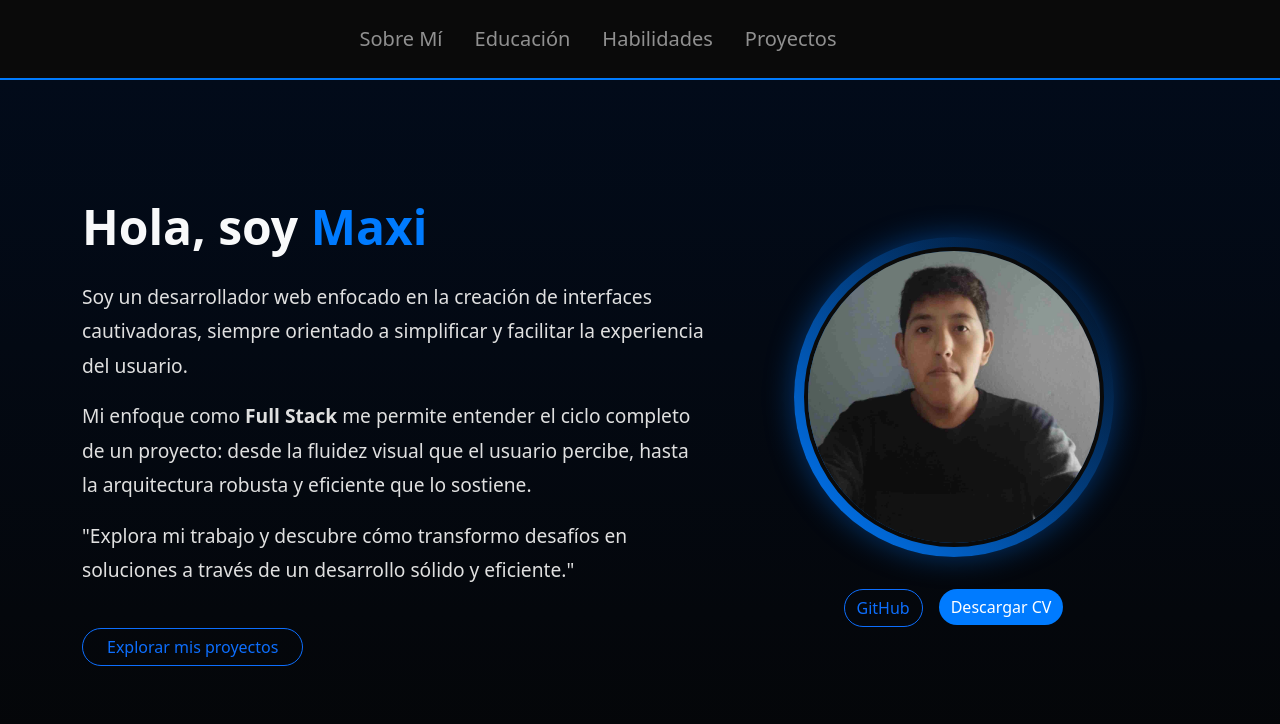
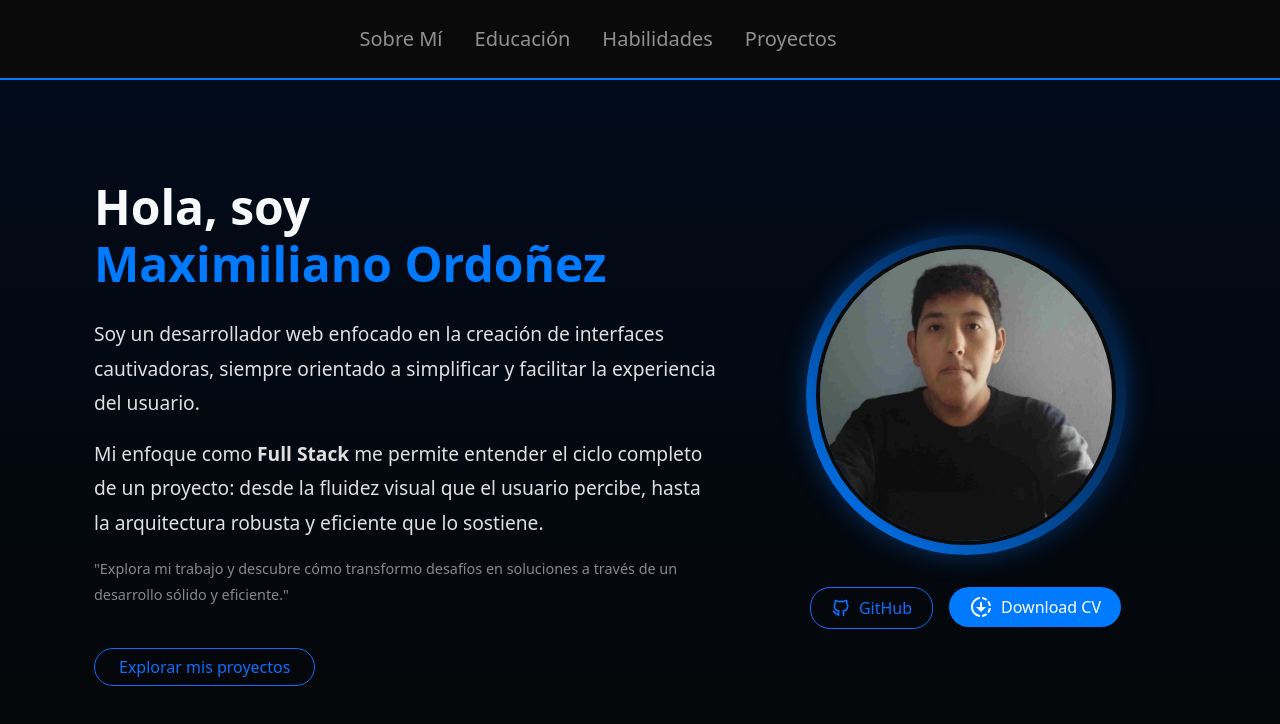
Before and after one commit to Maxii34/Mi-Portafolio-FullStack, a React (Vite) app: page / in a window 1280 px wide. Shown: the top 724 px of the page. Built offline with nearby package versions, Linux system fonts and the light colour scheme.

Commit message:
css de stylos pasado al index.css

```diff
--- a/package.json
+++ b/package.json
@@ -12,9 +12,11 @@
   "dependencies": {
     "bootstrap": "^5.3.8",
     "bootstrap-icons": "^1.13.1",
+    "framer-motion": "^12.34.2",
     "react": "^19.1.1",
     "react-bootstrap": "^2.10.10",
     "react-dom": "^19.1.1",
+    "react-icons": "^5.5.0",
     "react-router": "^7.9.6"
   },
   "devDependencies": {
@@ -22,6 +24,7 @@
     "@types/react": "^19.1.16",
     "@types/react-dom": "^19.1.9",
     "@vitejs/plugin-react": "^5.0.4",
+    "baseline-browser-mapping": "^2.9.19",
     "eslint": "^9.36.0",
     "eslint-plugin-react-hooks": "^5.2.0",
     "eslint-plugin-react-refresh": "^0.4.22",
--- a/src/App.jsx
+++ b/src/App.jsx
@@ -1,5 +1,6 @@
 import { Menu } from "./Components/shared/Menu"
 import { Inicio } from "./Components/page/Inicio"
+
 
 function App() {
   return (
--- a/src/Components/page/Inicio.jsx
+++ b/src/Components/page/Inicio.jsx
@@ -4,7 +4,7 @@ import { Introduccion } from "../ui/Introducion";
 
 export const Inicio = () => {
     return (
-        <Container id="home" className="d-flex align-items-center" style={{ minHeight: '80vh' }}>
+        <Container id="home" className="d-flex justify-content-center align-items-center" style={{ minHeight: '80vh' }}>
             <Row className="align-items-center w-100">
                 <Col xs={12} md={7}>
                     <Introduccion />
--- a/src/Components/ui/ImagenPerfil.jsx
+++ b/src/Components/ui/ImagenPerfil.jsx
@@ -1,60 +1,70 @@
 import { Button } from "react-bootstrap";
 import Image from "react-bootstrap/Image";
+import { TbBrandGithub } from "react-icons/tb";
+import { MdDownloading } from "react-icons/md";
+import { motion } from "framer-motion";
 
 export const ImagenPerfil = () => {
   return (
     <div className="d-flex flex-column justify-content-center align-items-center h-100 py-5">
-      {/* TU IMAGEN (Sin cambios en estilo, solo agregué margen abajo) */}
-      <div
-        style={{
-          position: "relative",
-          padding: "10px",
-          borderRadius: "50%",
-          background: "linear-gradient(45deg, #007bff, transparent)",
-          boxShadow: "0 0 30px rgba(0, 123, 255, 0.4)",
-          marginBottom: "2rem",
+
+      {/* Imagen con animación */}
+      <motion.div
+        className="profile-image-container"
+        initial={{ opacity: 0, scale: 0.8 }}
+        animate={{
+          opacity: 1,
+          scale: 1,
+          boxShadow: [
+            "0 0 20px rgba(0, 123, 255, 0.3)",
+            "0 0 40px rgba(0, 123, 255, 0.6)",
+            "0 0 20px rgba(0, 123, 255, 0.3)"
+          ]
+        }}
+        transition={{
+          duration: 0.8,
+          boxShadow: {
+            duration: 3,
+            repeat: Infinity,
+            ease: "easeInOut"
+          }
         }}
       >
         <Image
           src="compressed-Maxi.jpeg"
           roundedCircle
-          style={{
-            width: "300px",
-            height: "300px",
-            objectFit: "cover",
-            border: "4px solid #0a0a0a",
-          }}
+          className="profile-image"
           alt="Foto de perfil"
         />
-      </div>
+      </motion.div>
 
-      {/* LO NUEVO: Botones */}
+      {/* Botones */}
       <div className="d-flex gap-3">
+        <motion.div whileHover={{ scale: 1.05 }} whileTap={{ scale: 0.95 }}>
           <Button
             href="https://github.com/Maxii34"
             target="_blank"
             variant="outline-primary"
-          style={{ borderRadius: "20px" }}
+            className="btn-custom"
           >
-          GitHub
+            <TbBrandGithub className="fs-5" /> GitHub
           </Button>
+        </motion.div>
 
+        <motion.div whileHover={{ scale: 1.05 }} whileTap={{ scale: 0.95 }}>
           <a
-          href="/public/CV-Maximiliano_Ordoñez.pdf"
+            href="/CV-Maximiliano_Ordoñez.pdf"
             download="CV_Maximiliano_Ordoñez.pdf"
-          style={{ textDecoration: "none" }}
+            className="download-link"
           >
             <Button
               variant="primary"
-            style={{
-              borderRadius: "20px",
-              backgroundColor: "#007bff",
-              border: "none",
-            }}
+              className="btn-custom btn-cv"
             >
-            Descargar CV
+              <MdDownloading className="fs-4" /> Download CV
             </Button>
           </a>
+        </motion.div>
       </div>
     </div>
   );
--- a/src/Components/ui/Introducion.jsx
+++ b/src/Components/ui/Introducion.jsx
@@ -1,19 +1,25 @@
+import { motion } from "framer-motion";
+
 export const Introduccion = () => {
   return (
     <div className="py-5">
-      <h1
-        style={{ fontSize: "3rem", fontWeight: "bold", marginBottom: "1.5rem" }}
+      {/* Título con animación desde la izquierda */}
+      <motion.h1
+        className="intro-title"
+        initial={{ opacity: 0, x: -50 }}
+        animate={{ opacity: 1, x: 0 }}
+        transition={{ duration: 0.8 }}
       >
-        Hola, soy <span style={{ color: "#007bff" }}>Maxi</span>
-      </h1>
+        Hola, soy <br />
+        <span className="text-highlight">Maximiliano Ordoñez</span>
+      </motion.h1>
 
-      <div
-        style={{
-          fontSize: "1.2rem",
-          lineHeight: "1.8",
-          color: "#e0e0e0", // Un gris muy claro para que no sea tan pesado como el blanco puro
-          maxWidth: "650px",
-        }}
+      {/* Bloque de texto con animación desde abajo */}
+      <motion.div
+        className="intro-text-container"
+        initial={{ opacity: 0, y: 30 }}
+        animate={{ opacity: 1, y: 0 }}
+        transition={{ duration: 0.8, delay: 0.3 }}
       >
         <p>
           Soy un desarrollador web enfocado en la creación de interfaces
@@ -25,19 +31,26 @@ export const Introduccion = () => {
           ciclo completo de un proyecto: desde la fluidez visual que el usuario
           percibe, hasta la arquitectura robusta y eficiente que lo sostiene.
         </p>
-        <p>
+
+        <p className="intro-quote">
           "Explora mi trabajo y descubre cómo transformo desafíos en soluciones
           a través de un desarrollo sólido y eficiente."
         </p>
-      </div>
+      </motion.div>
 
-      <a
-        href="#proyectos"
-        className="btn btn-outline-primary mt-4 px-4"
-        style={{ borderRadius: "20px" }}
+      {/* Botón con animación de escala */}
+      <motion.div
+        initial={{ opacity: 0, scale: 0.8 }}
+        animate={{ opacity: 1, scale: 1 }}
+        transition={{ duration: 0.5, delay: 0.8 }}
       >
-        Explorar mis proyectos
-      </a>
+        <a
+          href="#proyectos"
+          className="btn btn-outline-primary btn-explore"
+        >
+          Explorar mis proyectos
+        </a>
+      </motion.div>
     </div>
   );
 };
--- a/src/index.css
+++ b/src/index.css
@@ -15,3 +15,84 @@
   /* Un toque de suavidad al scroll */
   scroll-behavior: smooth;
 }
+
+/*Imagen perfil*/
+
+.profile-image-container {
+  position: relative;
+  padding: 10px;
+  border-radius: 50%;
+  background: linear-gradient(45deg, #007bff, transparent);
+  margin-bottom: 2rem;
+  overflow: hidden;
+}
+
+.profile-image {
+  width: 300px;
+  height: 300px;
+  object-fit: cover;
+  border: 4px solid #0a0a0a;
+  transition: transform 0.4s ease-in-out;
+}
+
+.profile-image:hover {
+  transform: scale(1.1);
+  cursor: pointer;
+}
+
+/* Botones personalizados */
+.btn-custom {
+  border-radius: 20px !important;
+  display: flex !important;
+  align-items: center;
+  gap: 8px;
+  padding: 8px 20px !important;
+}
+
+/* Botón primario (azul) */
+.btn-cv {
+  background-color: #007bff !important;
+  border: none !important;
+}
+
+/* Quitar subrayado del link */
+.download-link {
+  text-decoration: none;
+}
+
+/*introducion*/
+
+/* Título principal */
+.intro-title {
+  font-size: 3rem;
+  font-weight: bold;
+  margin-bottom: 1.5rem;
+}
+
+/* Color azul para tu nombre */
+.text-highlight {
+  color: #007bff;
+}
+
+/* Contenedor del texto descriptivo */
+.intro-text-container {
+  font-size: 1.2rem;
+  line-height: 1.8;
+  color: #e0e0e0;
+  max-width: 650px;
+}
+
+/* Párrafo pequeño del final (el "quote") */
+.intro-quote {
+  font-size: 0.9rem;
+  color: #888888;
+  margin-top: 1rem;
+}
+
+/* Botón de exploración */
+.btn-explore {
+  border-radius: 20px !important;
+  margin-top: 1.5rem;
+  padding-left: 1.5rem !important;
+  padding-right: 1.5rem !important;
+}
```
Also changed, not shown: 1 other file (tests, documents, lock files or other folders). Lines whose indentation alone changed are shown as unchanged.
